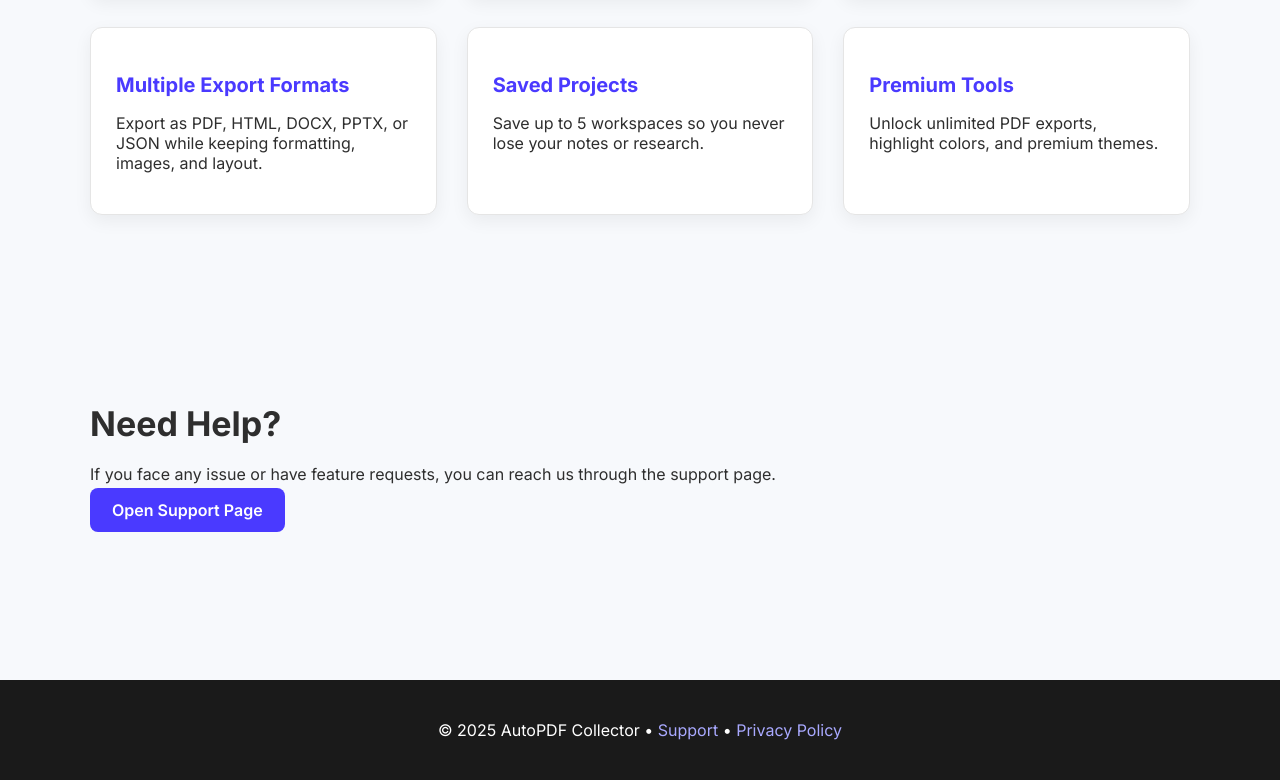
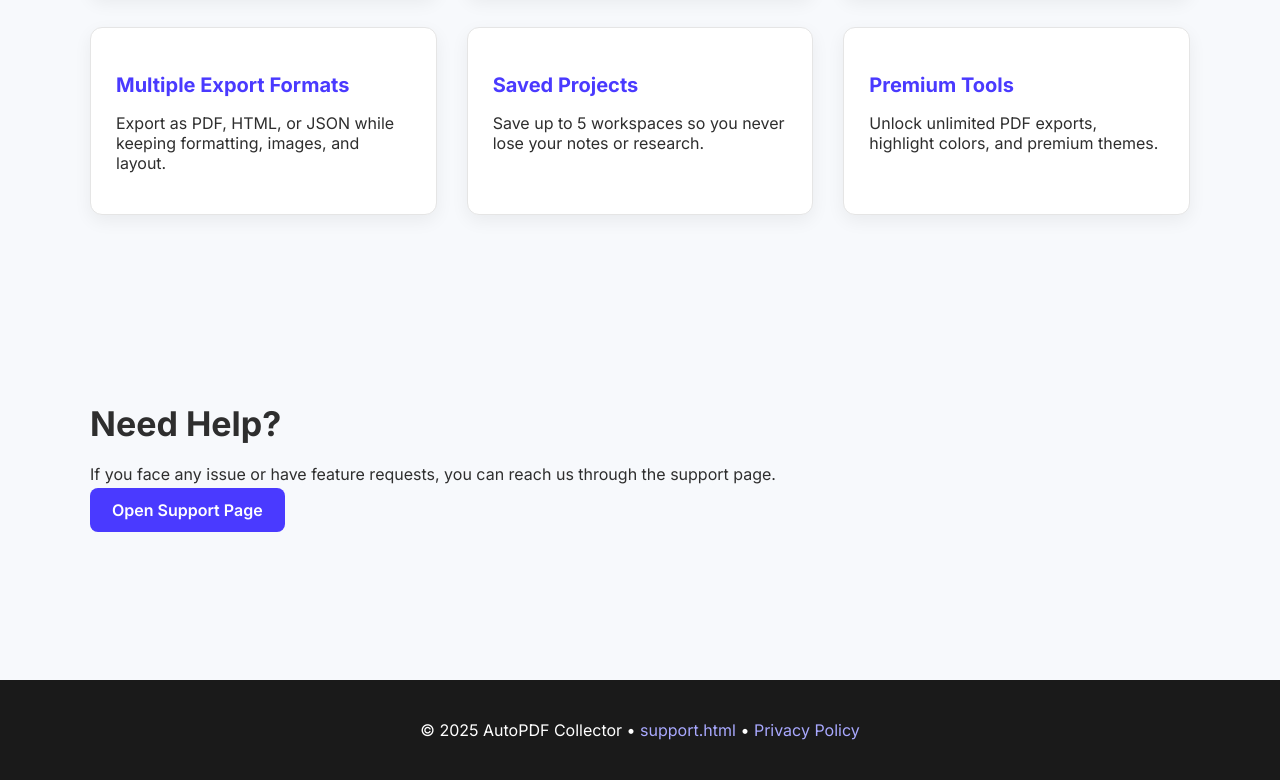
Before and after one commit to akmaurya321/ExtensionSupportAndGuide, a plain HTML site: page index.html in a window 1280 px wide. Shown: the part 891-1671 px from the top of the page. Drawn offline with Linux system fonts and the light colour scheme.

Commit message:
Update index.html

```diff
--- a/index.html
+++ b/index.html
@@ -148,7 +148,7 @@
 
             <div class="feature-box">
                 <h3>Multiple Export Formats</h3>
-                <p>Export as PDF, HTML, DOCX, PPTX, or JSON while keeping formatting, images, and layout.</p>
+                <p>Export as PDF, HTML, or JSON while keeping formatting, images, and layout.</p>
             </div>
 
             <div class="feature-box">
@@ -174,7 +174,7 @@
     <!-- FOOTER -->
     <footer>
         © 2025 AutoPDF Collector •
-        <a href="#">Support</a> •
+        <a href="#">support.html</a> •
         <a href="#">Privacy Policy</a>
     </footer>
 
```
